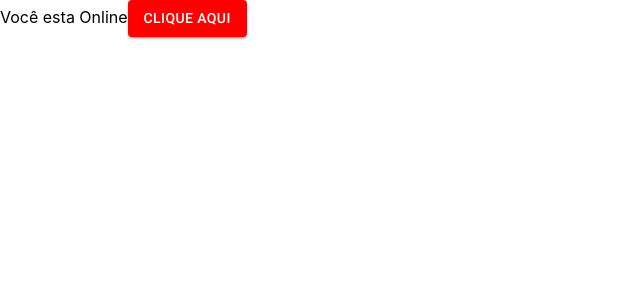
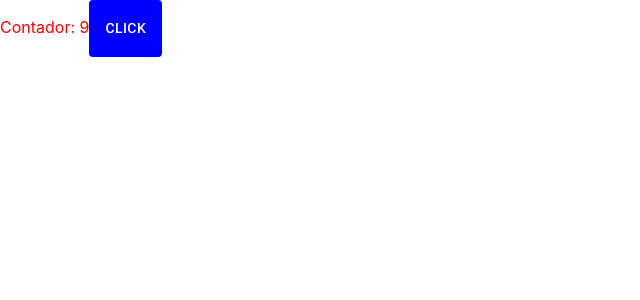
Before and after one commit to TiagoLobo77/treinaweb-multistack-react-materialui-nextjs, a React (Create React App) app: page / in a window 1280 px wide. Shown: the top 300 px of the page, without its empty margins (0-640 px from the left). Built offline with nearby package versions, Linux system fonts and the light colour scheme.

Commit message:
aula-02-04

```diff
--- a/src/App.js
+++ b/src/App.js
@@ -1,8 +1,8 @@
 import { useEffect } from "react";
 import useOnlineStatus from "./data/hooks/useOnlineStatus";
-import { Button } from "@material-ui/core";
 import { ThemeProvider } from "@material-ui/core/styles";
 import theme from "./ui/themes/theme";
+import Contador from "./components/MeuComponente/Contador";
 
 function App() {
   const isOnline = useOnlineStatus();
@@ -16,8 +16,7 @@ function App() {
   return (
     <ThemeProvider theme={theme}>
       <div>
-        {isOnline ? "Você esta Online" : "Você está desconectado!"}
-        <Button variant={"contained"}>Clique Aqui</Button>
+        <Contador />
       </div>
     </ThemeProvider>
   );
--- a/src/components/MeuComponente/Contador.js
+++ b/src/components/MeuComponente/Contador.js
@@ -1,14 +1,15 @@
 import { useState } from "react";
 import myStyles from "./Contador.module.css";
+import { MinhaDiv, MeuBotao } from "./Contador.styled";
 
 function Contador(props) {
   const [numero, setNumero] = useState(9);
 
   return (
-    <div className={myStyles["meu-contador"]}>
-      Contador: {numero}
-      <button onClick={() => setNumero(numero + 1)}>Click</button>
-    </div>
+    <MinhaDiv>
+      Contador: <span>{numero}</span>
+      <MeuBotao onClick={() => setNumero(numero + 1)}>Click</MeuBotao>
+    </MinhaDiv>
   );
 }
 
--- /dev/null
+++ b/src/components/MeuComponente/Contador.styled.js
@@ -0,0 +1,16 @@
+import { styled } from "@material-ui/core/styles";
+import { Button } from "@material-ui/core";
+import { withTheme } from "@emotion/react";
+
+export const MinhaDiv = styled("div")`
+  color: ${(props) => props.theme.palette.primary.main};
+`;
+
+export const MeuBotao = styled(Button)`
+  background-color: blue;
+  padding: ${({ theme }) => theme.spacing(2)};
+
+  &.MuiButton-root {
+    color: white;
+  }
+`;
```
